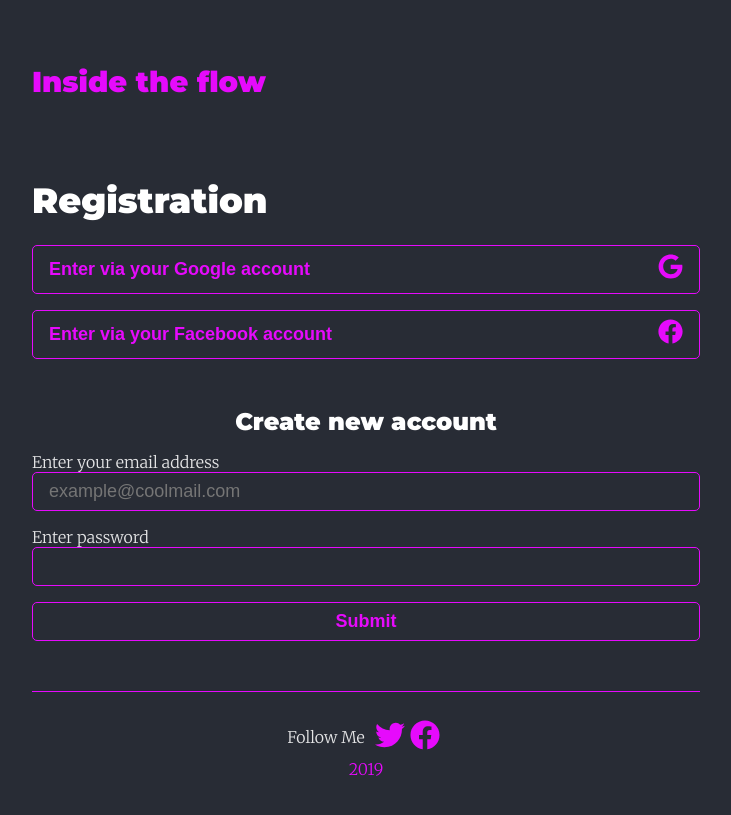
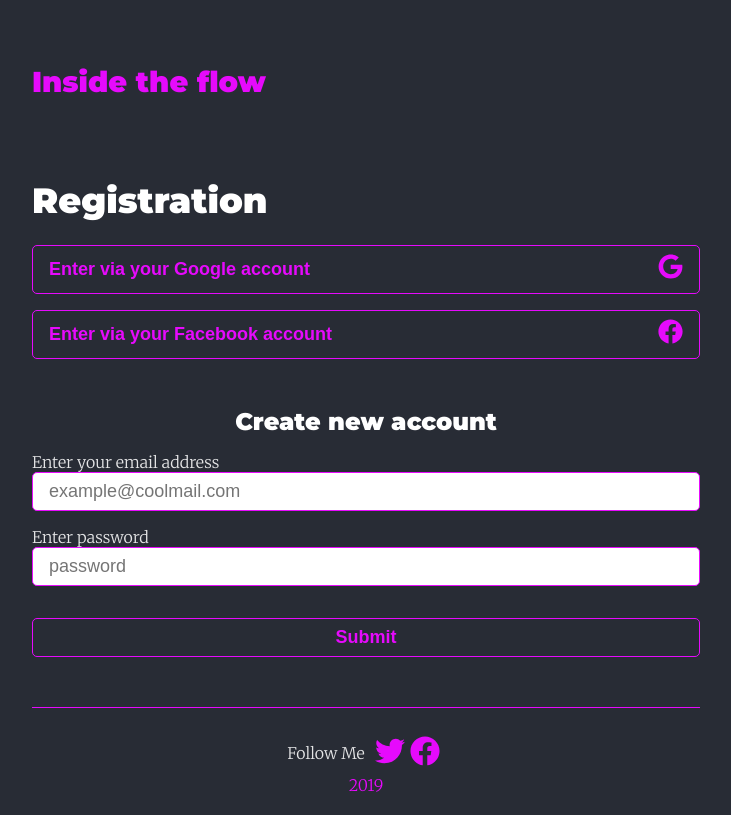
Before and after one commit to Vasylkivskyi/my-blog-frontend, a React (Create React App) app: page /register in a window 1280 px wide. Shown: the whole page, without its empty margins (274-1005 px from the left). Built offline with nearby package versions, Linux system fonts and the light colour scheme; no server answers.

Commit message:
change styles

```diff
--- a/src/components/inputComponent/Input.tsx
+++ b/src/components/inputComponent/Input.tsx
@@ -14,7 +14,7 @@ const Input: React.FC<InputInterface> = ({ inputType }) => {
         <input
           type={inputType}
           className="input-field remove-outline"
-          placeholder={inputType === 'email' ? 'example@coolmail.com' : ''}
+          placeholder={inputType === 'email' ? 'example@coolmail.com' : 'password'}
           name="email"
         />
       </label>
--- a/src/components/inputComponent/input.scss
+++ b/src/components/inputComponent/input.scss
@@ -3,7 +3,7 @@
 
   .input-field {
     width: 100%;
-    background: #282c35;
+    background: white;
     border: 1px solid #e60afc;
     border-radius: 5px;
     padding: 0.5rem 1rem;
--- a/src/containers/register/register.scss
+++ b/src/containers/register/register.scss
@@ -26,5 +26,6 @@
   .submit-button {
     width: 100%;
     margin-bottom: 3rem;
+    margin-top: 2rem;
   }
 }
```
